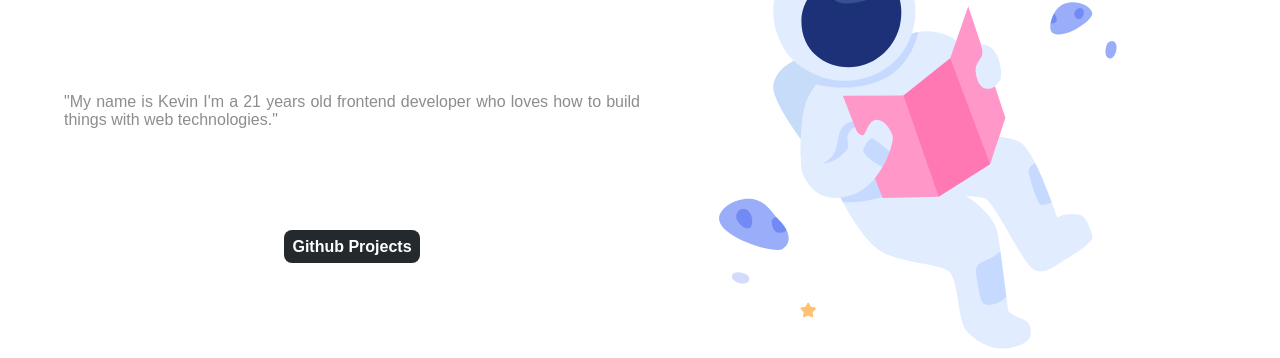
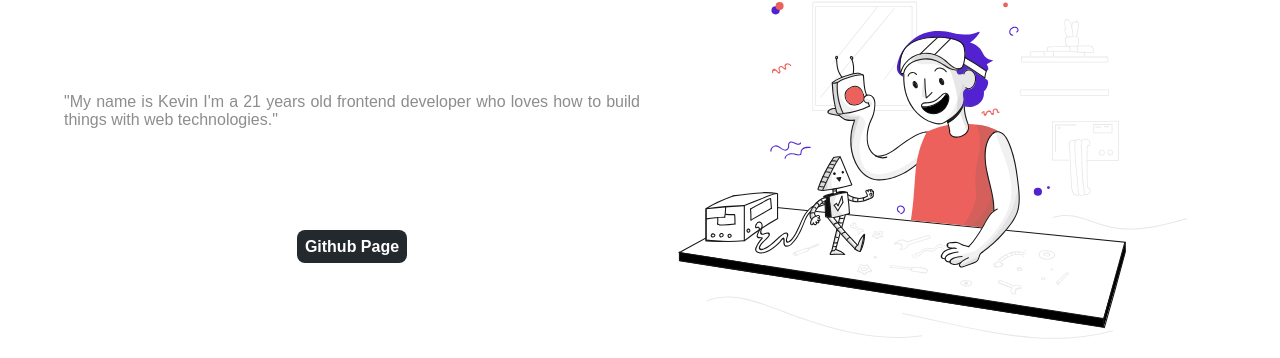
Before and after one commit to kevinmora47/KAMV.github.io, a plain HTML site: page index.html in a window 1280 px wide. Shown: the part 311-669 px from the top of the page. Drawn offline with Linux system fonts and the light colour scheme; a web font is replaced by a local one.

Commit message:
Added of new tittle for GitHub

```diff
--- a/index.html
+++ b/index.html
@@ -69,7 +69,7 @@
             <a
               href="https://github.com/kevinmora47"
               class="menu__item repo__item-github"
-              >Github Projects</a
+              >Github Page</a
             >
           </div>
           <div class="main__technologies">
@@ -100,7 +100,7 @@
           </div>
         </div>
         <div class="sub-container-right ilustration hide">
-          <img src="./public/assets/Astronaut.svg" alt="" />
+          <img src="./public/assets/testing-new-tech.svg" alt="" />
         </div>
       </div>
     </main>
```
Also changed, not shown: public/assets/testing-new-tech.svg (added), 1 other file.
